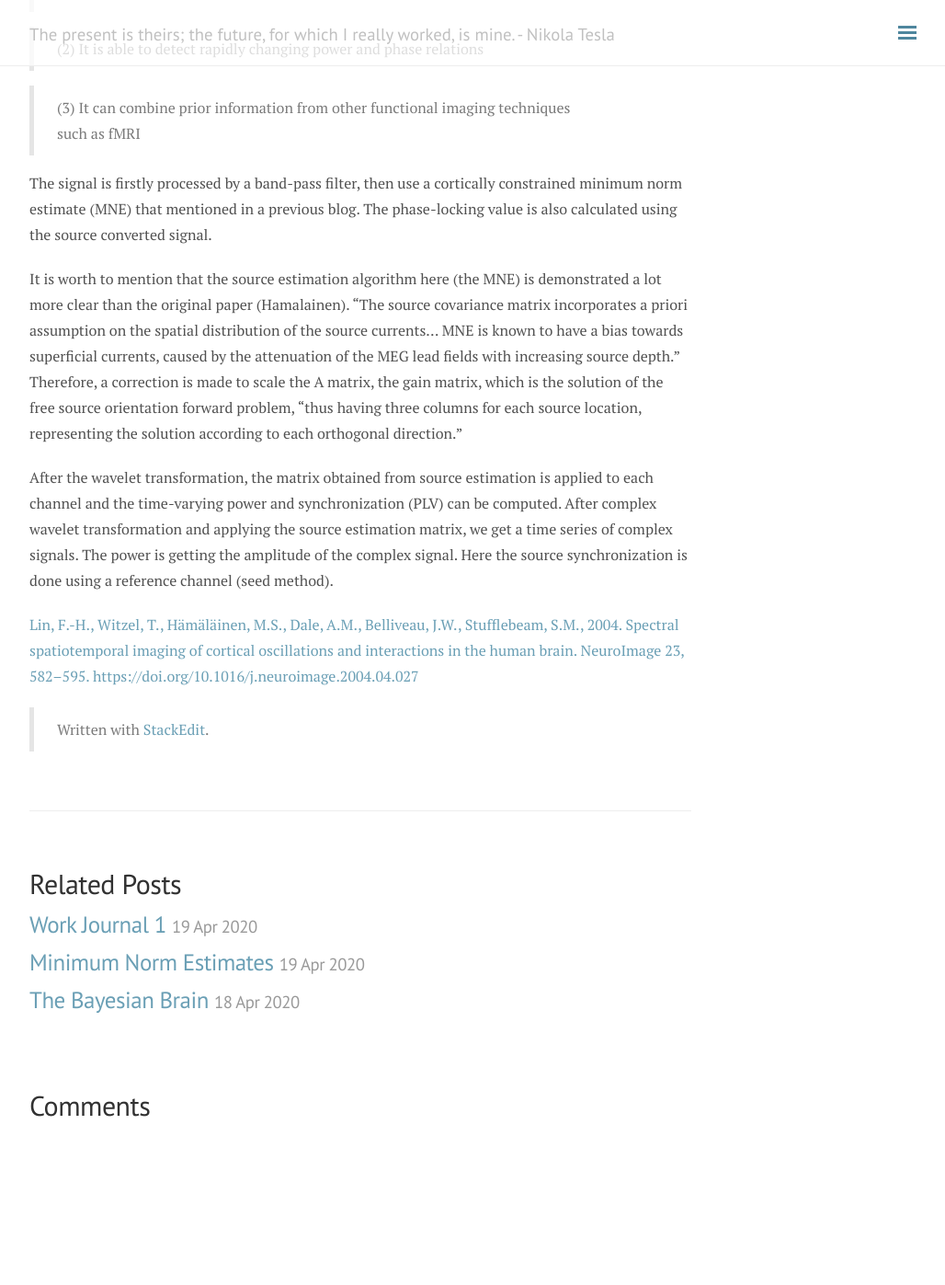
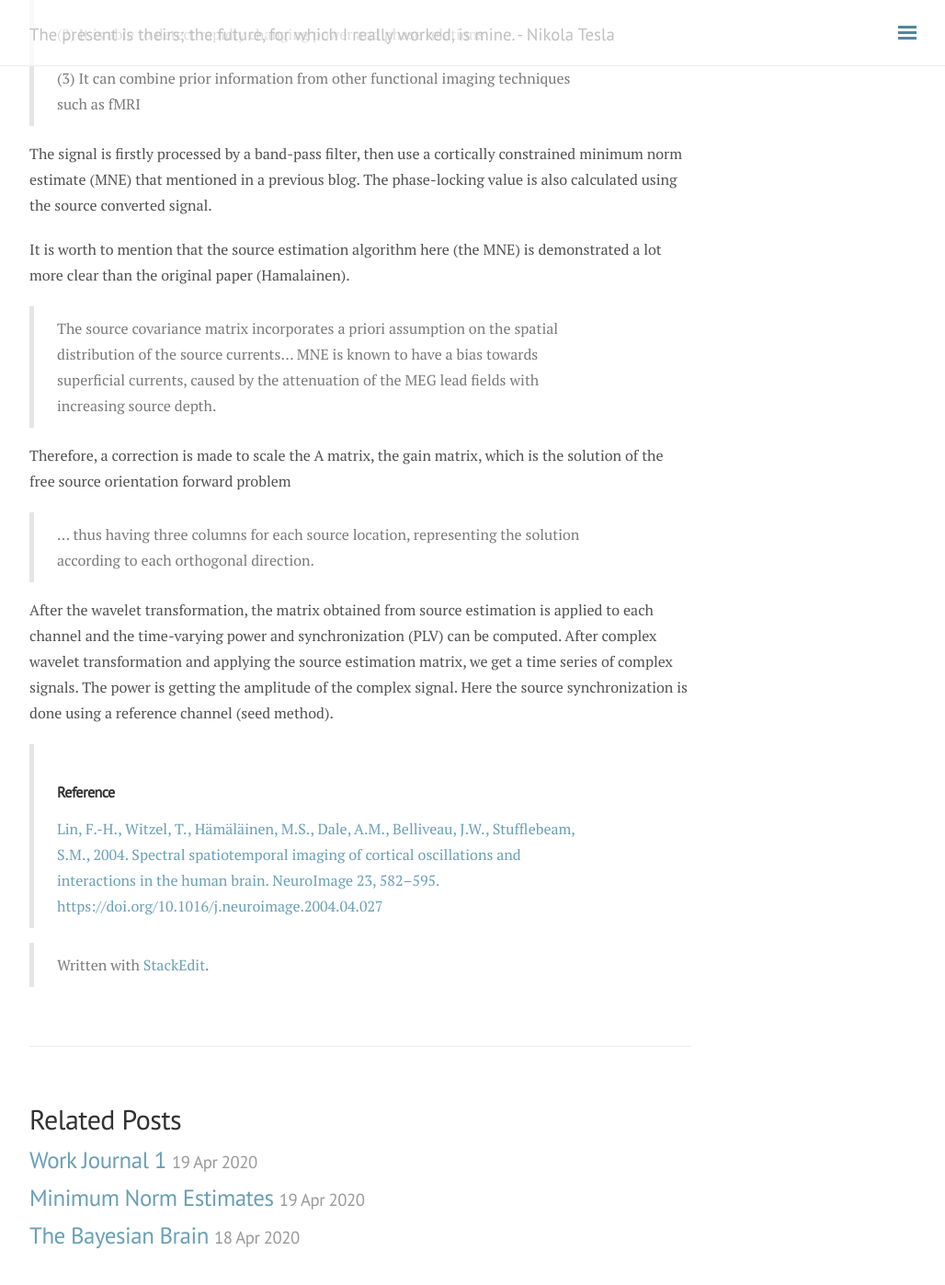
Before and after one commit to andylikescodes/andylikescodes.github.io, a Jekyll site: the page built from _posts/2020-4-20-Source-Estmation-Cortical-Oscillations.md, in a window 1280 px wide and 1400 px high, scrolled down 527 px. Shown: the top 1397 px of the window at 92% size, without its empty margins (248-1276 px from the left). Built offline with Jekyll 4.4.1, drawn with Linux system fonts in a browser that asks for light colours; nearby versions of some CDN libraries; comment, search, counter and statistics services are not loaded; before the commit the page ends 1758 px from its top, so only the background shows below that.

Commit message:
_posts/2020-4-20-Source-Estmation-Cortical-Oscillations.md updated from https://stackedit.io/

```diff
--- a/_posts/2020-4-20-Source-Estmation-Cortical-Oscillations.md
+++ b/_posts/2020-4-20-Source-Estmation-Cortical-Oscillations.md
@@ -18,9 +18,9 @@ This paper proposed a method to do source estimation that localizes cortical osc
 
 
 > (1) It creates a map of the cortical oscillations on the cortical surface
-
+>
 > (2) It is able to detect rapidly changing power and phase relations
-
+>
 > (3) It can combine prior information from other functional imaging techniques such as fMRI
 
 
@@ -29,18 +29,21 @@ The signal is firstly processed by a band-pass filter, then use a cortically con
 
 
 
-It is worth to mention that the source estimation algorithm here (the MNE) is demonstrated a lot more clear than the original paper (Hamalainen). “The source covariance matrix incorporates a priori assumption on the spatial distribution of the source currents... MNE is known to have a bias towards superficial currents, caused by the attenuation of the MEG lead fields with increasing source depth.” Therefore, a correction is made to scale the A matrix, the gain matrix, which is the solution of the free source orientation forward problem, “thus having three columns for each source location, representing the solution according to each orthogonal direction.”
+It is worth to mention that the source estimation algorithm here (the MNE) is demonstrated a lot more clear than the original paper (Hamalainen).
+>The source covariance matrix incorporates a priori assumption on the spatial distribution of the source currents... MNE is known to have a bias towards superficial currents, caused by the attenuation of the MEG lead fields with increasing source depth.
 
+Therefore, a correction is made to scale the A matrix, the gain matrix, which is the solution of the free source orientation forward problem
 
+>... thus having three columns for each source location, representing the solution according to each orthogonal direction.
 
 After the wavelet transformation, the matrix obtained from source estimation is applied to each channel and the time-varying power and synchronization (PLV) can be computed. After complex wavelet transformation and applying the source estimation matrix, we get a time series of complex signals. The power is getting the amplitude of the complex signal. Here the source synchronization is done using a reference channel (seed method).
 
 
-
-[Lin, F.-H., Witzel, T., Hämäläinen, M.S., Dale, A.M., Belliveau, J.W., Stufflebeam, S.M., 2004. Spectral spatiotemporal imaging of cortical oscillations and interactions in the human brain. NeuroImage 23, 582–595. https://doi.org/10.1016/j.neuroimage.2004.04.027](https://www.zotero.org/google-docs/?Svci2m)
+> ### Reference
+>[Lin, F.-H., Witzel, T., Hämäläinen, M.S., Dale, A.M., Belliveau, J.W., Stufflebeam, S.M., 2004. Spectral spatiotemporal imaging of cortical oscillations and interactions in the human brain. NeuroImage 23, 582–595. https://doi.org/10.1016/j.neuroimage.2004.04.027](https://www.zotero.org/google-docs/?Svci2m)
 
 
 > Written with [StackEdit](https://stackedit.io/).
 <!--stackedit_data:
-eyJoaXN0b3J5IjpbLTE5MTY4NDE5NjMsMzY0MDIxODIyXX0=
+eyJoaXN0b3J5IjpbMjAwMTYxNDcwNSwzNjQwMjE4MjJdfQ==
 -->
```
